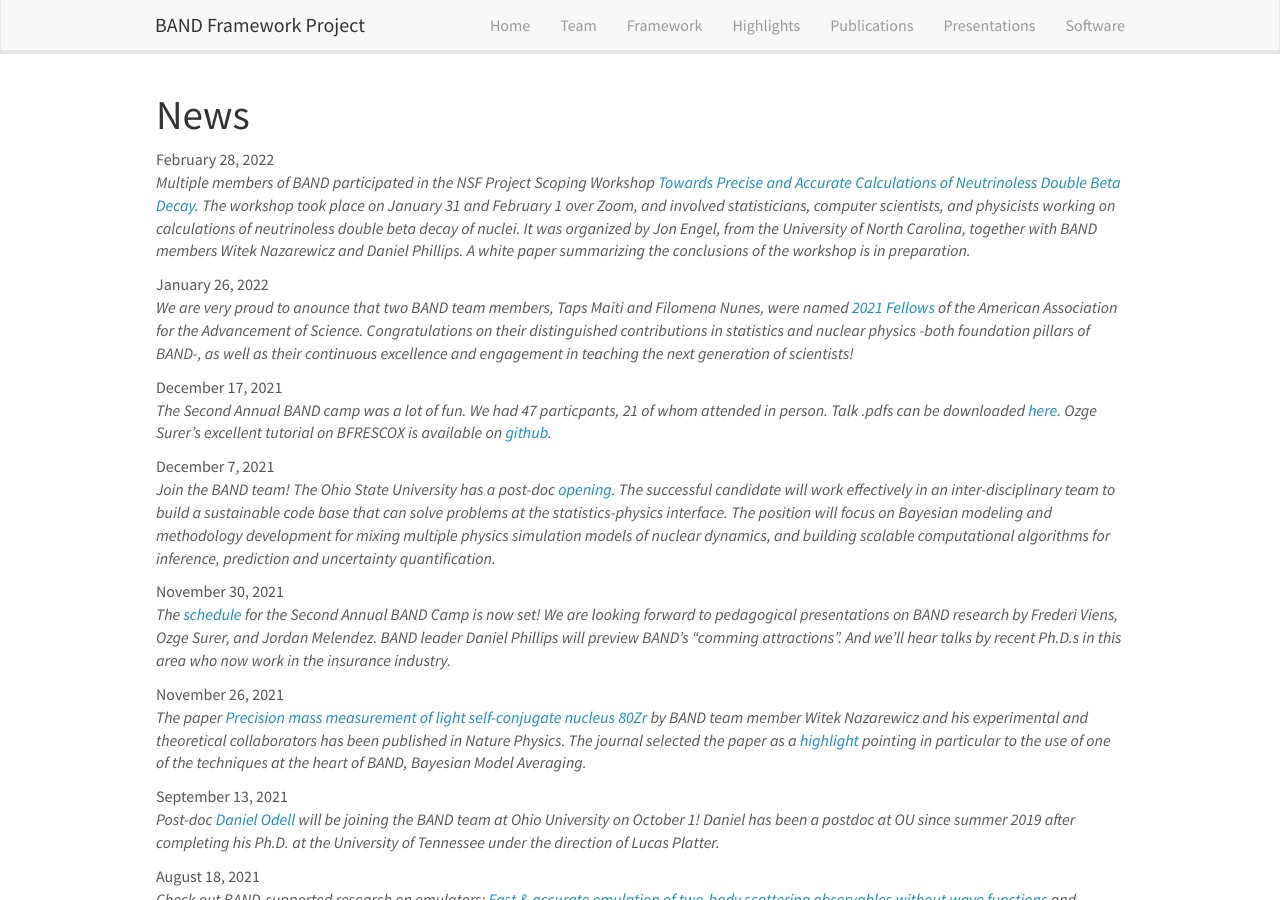
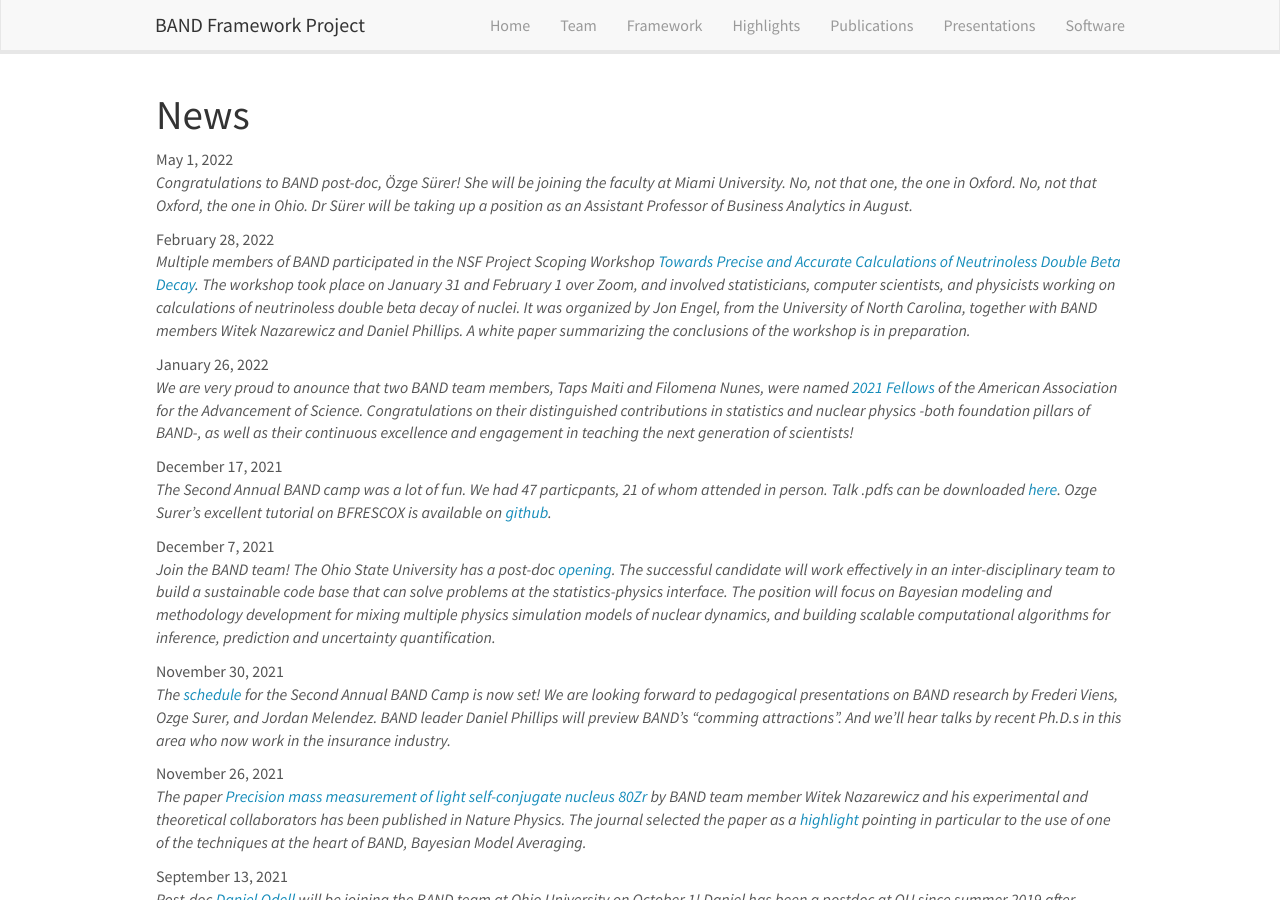
Before and after one commit to bandframework/bandframework.github.io, a Jekyll site: the page built from _pages/allnews.md, in a window 1280 px wide and 900 px high. Built offline with Jekyll 4.4.1, drawn with Linux system fonts in a browser that asks for light colours; nearby versions of some CDN libraries.

Commit message:
Added news item on Ozge's new job

```diff
--- a/_data/news.yml
+++ b/_data/news.yml
@@ -1,3 +1,10 @@
+- date: May 1, 2022
+  headline: >
+    Congratulations to BAND post-doc, Özge Sürer! She will be joining the faculty at Miami
+    University. No, not that one, the one in Oxford. No, not that Oxford, the one in Ohio.
+    Dr Sürer will be taking up a position as an Assistant Professor of Business Analytics
+    in August.
+
 - date: February 28, 2022
   headline: >
     Multiple members of BAND participated in the NSF Project Scoping Workshop
```
